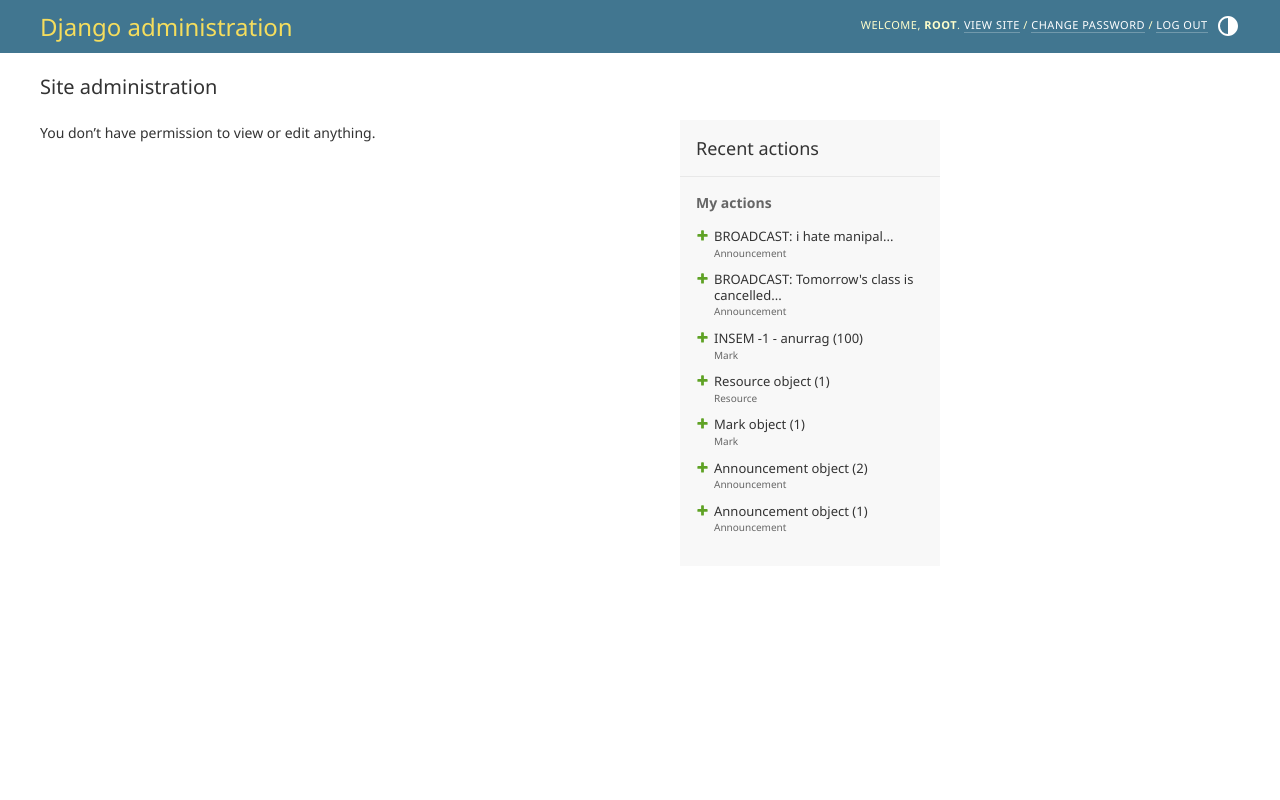
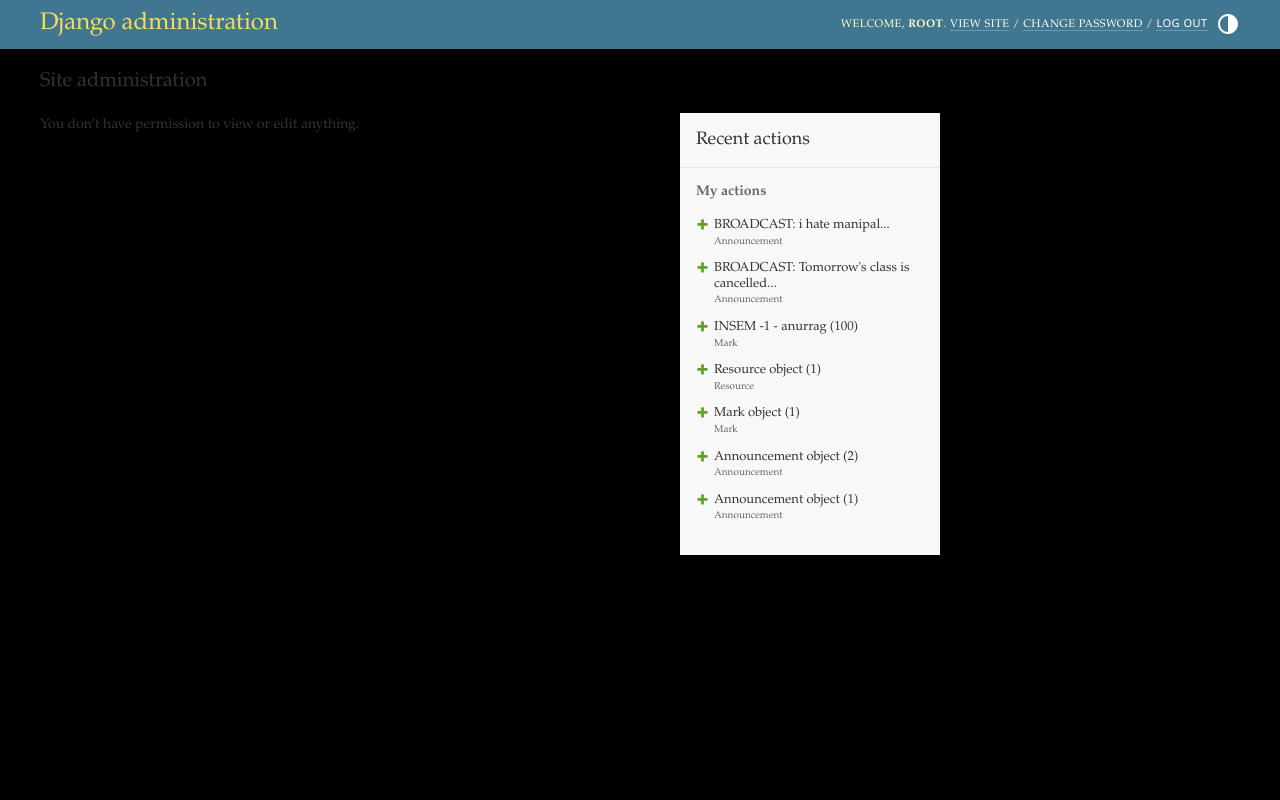
Before and after one commit to anurag1942003/EduTech-Distributed-Systems-Platform, a Django app: page /admin/ in a window 1280 px wide. Run offline with Django 5.2, Linux system fonts and the light colour scheme; a user stored in the database is signed in; data comes from the database, SQL or seed files in the repository; both versions use the stored data as it was after the commit.

Commit message:
CHANGED admin bg clr

```diff
--- a/myapp/models.py
+++ b/myapp/models.py
@@ -13,7 +13,6 @@
         return self.title
 
 # Model for the announcements
-
 
 class Announcement(models.Model):
     message = models.TextField()
--- /dev/null
+++ b/myapp/static/css/admin_custom.css
@@ -0,0 +1,8 @@
+body {
+    font-family: 'Garamond', serif;
+    margin: 0;
+    padding: 0;
+    display: flex;
+    justify-content: center;
+    background-color:black;
+}
--- a/myproject/settings.py
+++ b/myproject/settings.py
@@ -116,7 +116,10 @@
 # Static files (CSS, JavaScript, Images)
 # https://docs.djangoproject.com/en/5.0/howto/static-files/
 
-STATIC_URL = 'static/'
+STATIC_URL = '/static/'
+STATICFILES_DIRS = [
+    BASE_DIR / "static",
+]
 
 # Default primary key field type
 # https://docs.djangoproject.com/en/5.0/ref/settings/#default-auto-field
--- /dev/null
+++ b/templates/admin/base.html
@@ -0,0 +1,6 @@
+{% extends "admin/base.html" %}
+{% load static %}
+
+{% block extrastyle %}
+<link rel="stylesheet" type="text/css" href="{% static 'css/admin_custom.css' %}">
+{% endblock %}
```
Also changed, not shown: templates/login.html (+14 -3 lines), templates/register.html (+4 -4 lines), db.sqlite3, templates/bg.jpeg (added).
